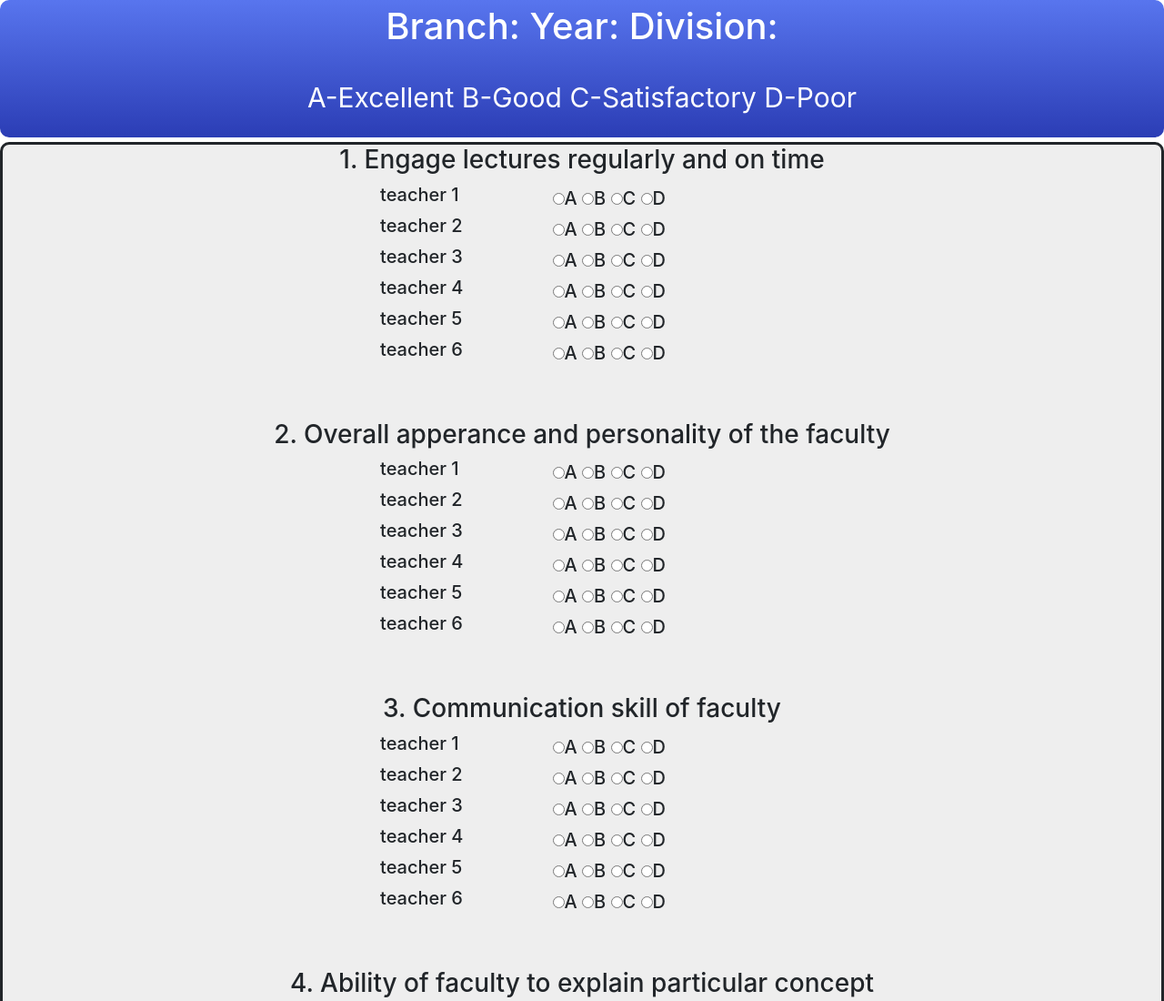
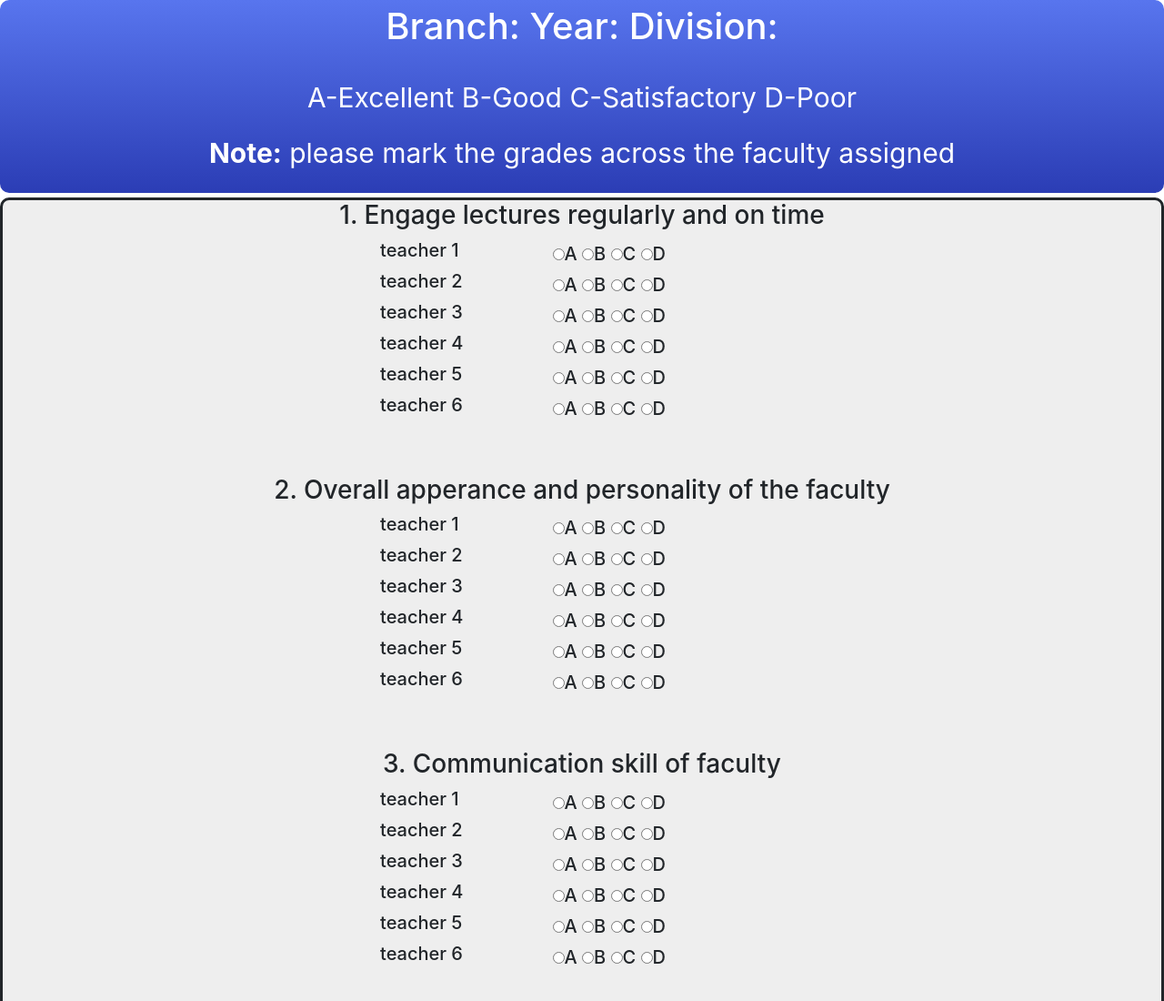
Before and after one commit to saviourcode/smartfeedback, a website: page frontend/questions.html in a window 1280 px wide. Shown: the top 1100 px of the page at 91% size. Drawn offline with nearby package versions, Linux system fonts and the light colour scheme; no server answers.

Commit message:
index.html changed

```diff
--- a/frontend/questions.html
+++ b/frontend/questions.html
@@ -22,6 +22,7 @@
 			<div class="header">
 			<h1>Branch:                    Year:                Division:</h1><br>
 			<p>A-Excellent  B-Good   C-Satisfactory   D-Poor</p>
+			<p><b>Note:</b> please mark the grades across the faculty assigned</p>
 		</div>
 
 		<div class="question">
```
